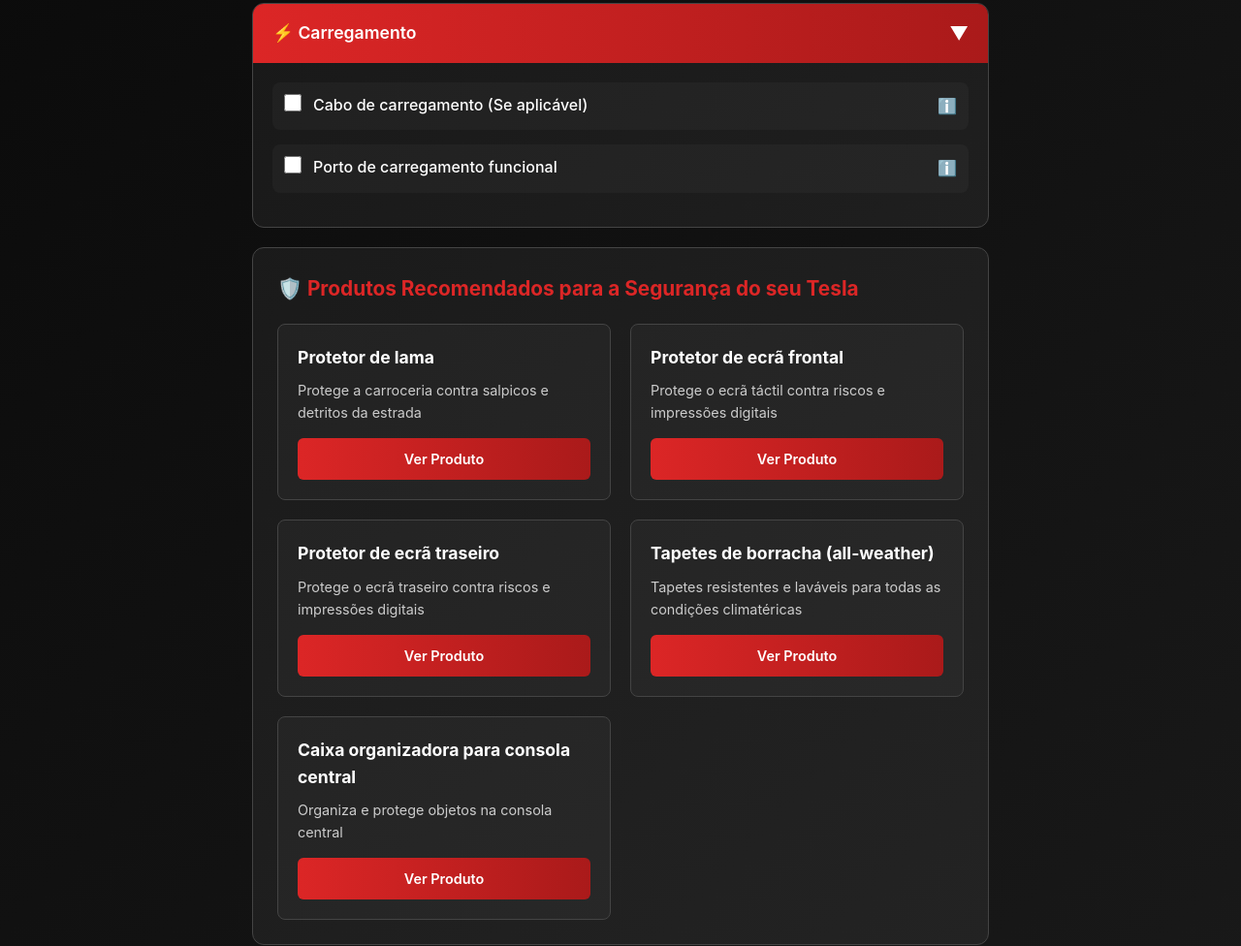
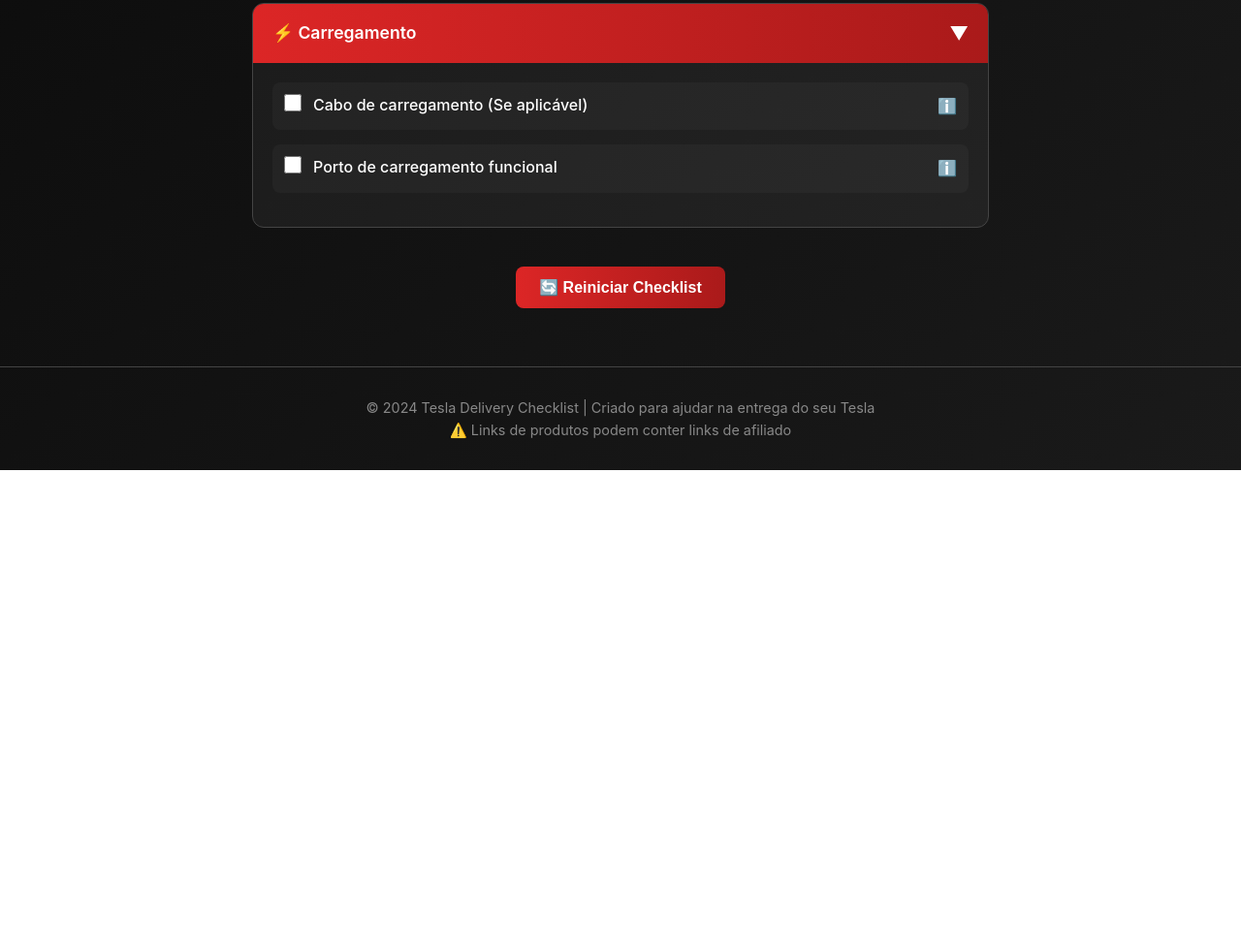
Before and after one commit to mfcoxo/checklist, a plain HTML site: page index.html in a window 1280 px wide. Shown: the part 1965-2941 px from the top of the page at 97% size. After the commit the page ends 2450 px from the top, so only its background shows below. Drawn offline with Linux system fonts and the light colour scheme.

Commit message:
Removed product ads

```diff
--- a/index.html
+++ b/index.html
@@ -609,37 +609,6 @@
             </div>
         </div>
 
-        <div class="products-section">
-            <h2>🛡️ Produtos Recomendados para a Segurança do seu Tesla</h2>
-            <div class="products-grid" id="productsGrid">
-                <div class="product-item">
-                    <h3>Protetor de lama</h3>
-                    <p>Protege a carroceria contra salpicos e detritos da estrada</p>
-                    <a href="#" class="product-button" id="mud-flaps-link" target="_blank">Ver Produto</a>
-                </div>
-                <div class="product-item">
-                    <h3>Protetor de ecrã frontal</h3>
-                    <p>Protege o ecrã táctil contra riscos e impressões digitais</p>
-                    <a href="#" class="product-button" id="screen-protector-front-link" target="_blank">Ver Produto</a>
-                </div>
-                <div class="product-item">
-                    <h3>Protetor de ecrã traseiro</h3>
-                    <p>Protege o ecrã traseiro contra riscos e impressões digitais</p>
-                    <a href="#" class="product-button" id="screen-protector-rear-link" target="_blank">Ver Produto</a>
-                </div>
-                <div class="product-item">
-                    <h3>Tapetes de borracha (all-weather)</h3>
-                    <p>Tapetes resistentes e laváveis para todas as condições climatéricas</p>
-                    <a href="#" class="product-button" id="floor-mats-link" target="_blank">Ver Produto</a>
-                </div>
-                <div class="product-item">
-                    <h3>Caixa organizadora para consola central</h3>
-                    <p>Organiza e protege objetos na consola central</p>
-                    <a href="#" class="product-button" id="console-organizer-link" target="_blank">Ver Produto</a>
-                </div>
-            </div>
-        </div>
-
         <div style="text-align: center;">
             <button class="reset-button" onclick="resetChecklist()">🔄 Reiniciar Checklist</button>
         </div>
```
